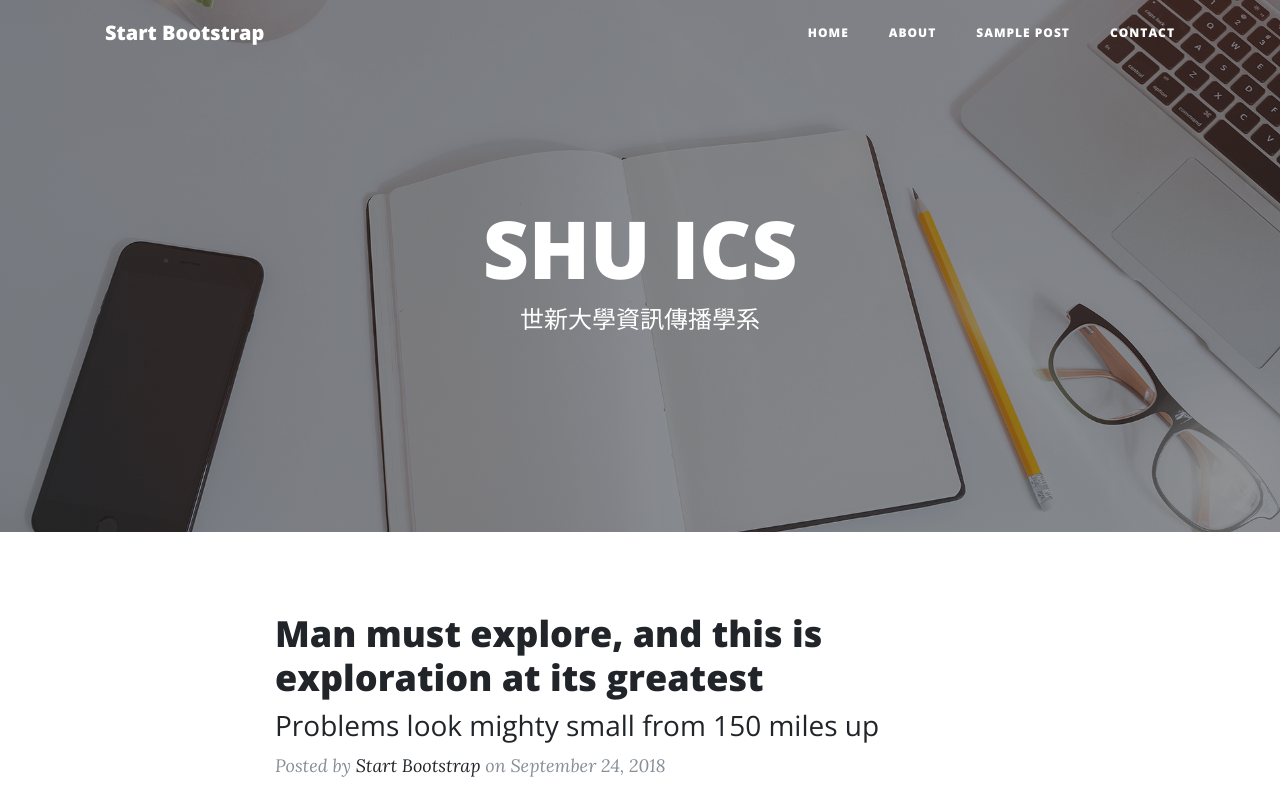
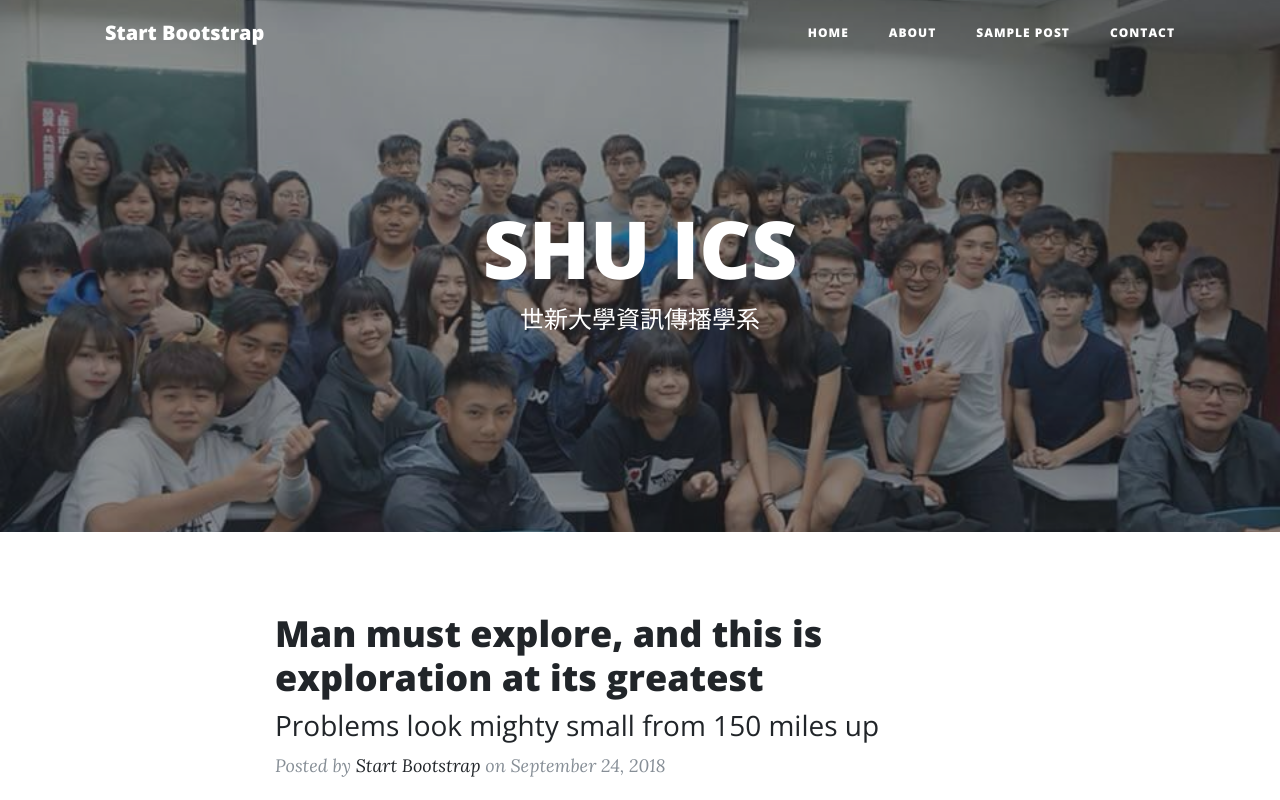
Before and after one commit to blahblahchiakimo/shuics106websitebycyw, a website: page index.html in a window 1280 px wide. Shown: the top 800 px of the page. Drawn offline with nearby package versions, Linux system fonts and the light colour scheme.

Commit message:
Update index.html

```diff
--- a/index.html
+++ b/index.html
@@ -53,7 +53,7 @@
     </nav>
 
     <!-- Page Header -->
-    <header class="masthead" style="background-image: url('img/home-bg.jpg')">
+    <header class="masthead" style="background-image: url('img/ics01.jpg')">
       <div class="overlay"></div>
       <div class="container">
         <div class="row">
```
